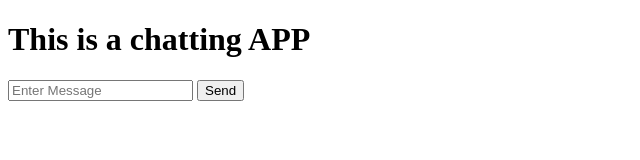
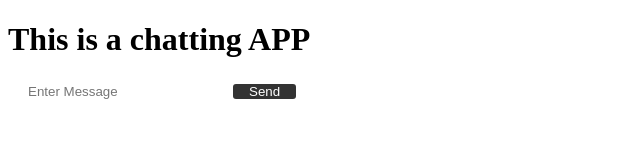
Before and after one commit to RunAtTekky/learnSocket, a website: page public/index.html in a window 1280 px wide. Shown: the whole page, without its empty margins (0-640 px from the left). Drawn offline with nearby package versions, Linux system fonts and the light colour scheme; no server answers.

Commit message:
Add css file and optimise text input

```diff
--- /dev/null
+++ b/public/index.css
@@ -0,0 +1,17 @@
+#sendBtn {
+  background: #333;
+  border: none;
+  padding: 0 1rem;
+  margin: 0.25rem;
+  border-radius: 3px;
+  outline: none;
+  color: #fff;
+}
+
+#message {
+  border: none;
+  padding: 0 1rem;
+  flex-grow: 1;
+  border-radius: 2rem;
+  margin: 0.25rem;
+}
--- a/public/index.html
+++ b/public/index.html
@@ -3,6 +3,7 @@
   <head>
     <meta charset="UTF-8" />
     <meta name="viewport" content="width=device-width, initial-scale=1.0" />
+    <link rel="stylesheet" href="index.css" />
     <title>Chat App</title>
   </head>
   <body>
@@ -33,6 +34,15 @@
         const message = messageInput.value;
         console.log("Message: " + message);
         socket.emit("user-message", message);
+        messageInput.value = "";
+      });
+
+      var input = document.getElementById("message");
+      input.addEventListener("keypress", (event) => {
+        if (event.key === "Enter") {
+          event.preventDefault();
+          document.getElementById("sendBtn").click();
+        }
       });
     </script>
   </body>
```
